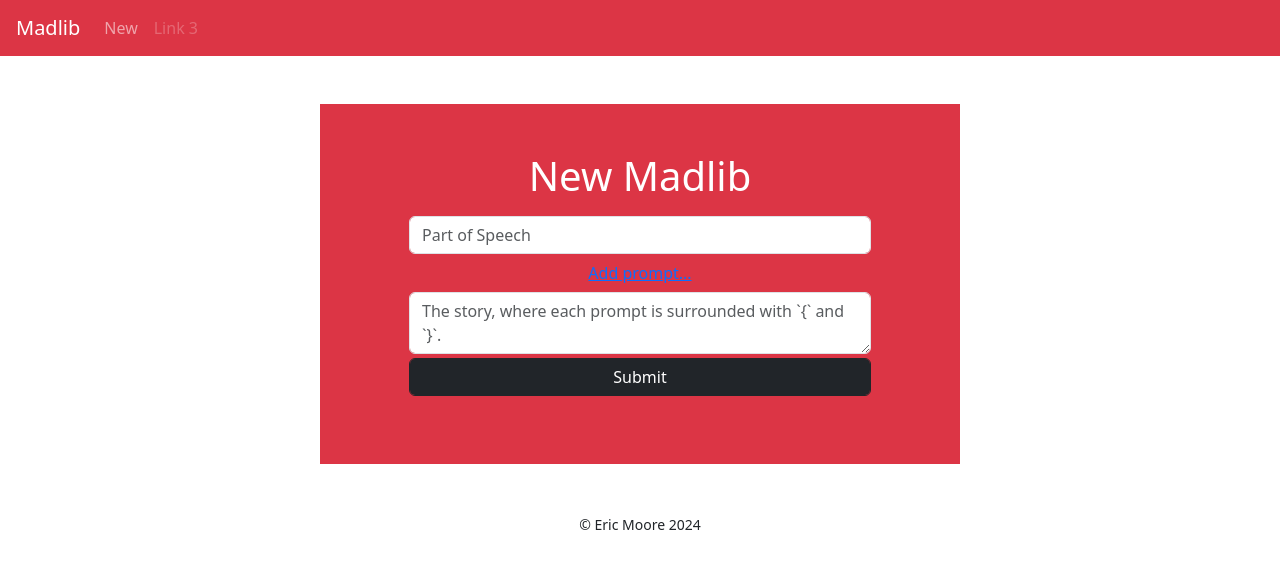
After one commit to ericmoore0709/jinja_madlibs, a Flask app: page /new in a window 1280 px wide. The commit adds this page. Shown: the top 569 px of the page. Run offline with Flask 2, Linux system fonts and the light colour scheme.

Commit message:
Added new madlib functionality

```diff
--- a/app.py
+++ b/app.py
@@ -1,11 +1,11 @@
-from flask import Flask, render_template, request
+from flask import Flask, render_template, request, redirect
 from stories import Story, story, StoryList, storyList
 
 app = Flask(__name__)
 
 
 @app.route('/<id>', methods=['GET', 'POST'])
-def displayFillForm(id: str):
+def id(id: str):
 
     if request.method == 'POST':
         answers = request.form
@@ -21,9 +21,22 @@ def displayFillForm(id: str):
 def new():
     if request.method == 'POST':
         # process new story
-        return render_template('stories.html', stories=storyList)
+        form = request.form
+
+        # parse prompts from form
+        prompts = [pos for prompt, pos in form.items() if 'prompt' in prompt]
+
+        template = form['template']
+
+        try:
+            story = Story(prompts, template)
+            storyList.addStory(story)
+            return redirect('/')
+        except Exception as ex:
+            print(ex)
+            return render_template('new.html', story=Story(), title="New", error="There was an error parsing your madlib story.")
     else:
-        return render_template('new.html', story=Story(""), title="New")
+        return render_template('new.html', story=Story(), title="New")
 
 
 @app.route('/')
--- a/templates/layout/base.html
+++ b/templates/layout/base.html
@@ -20,6 +20,35 @@
     <script src="https://code.jquery.com/jquery-3.7.1.slim.min.js"
         integrity="sha256-kmHvs0B+OpCW5GVHUNjv9rOmY0IvSIRcf7zGUDTDQM8=" crossorigin="anonymous"></script>
 
+    <!-- JS for new madlib input generator -->
+    <script>
+        $('#add_prompt').click((e) => {
+            e.preventDefault();
+
+            const inputId = $('#input_list').children.length
+
+            $input = $('<input />')
+                .attr('type', 'text')
+                .attr('placeholder', 'Part of Speech')
+                .addClass('form-control')
+                .attr('name', 'prompt' + inputId)
+
+            $delBtn = $('<button>')
+                .addClass('btn btn-danger-subtle text-white')
+                .text("X")
+                .click((e) => {
+                    e.preventDefault();
+                    $div = $(e.target).closest('div');
+                    $div.remove()
+                })
+
+            $inDiv = $('<div>')
+                .addClass('container d-flex')
+                .append($input)
+                .append($delBtn)
+            $('#input_list').append($inDiv);
+        })
+    </script>
 </body>
 
 </html>
--- /dev/null
+++ b/templates/new.html
@@ -0,0 +1,16 @@
+{% extends 'layout/base.html'%}
+{% block content %}
+{% if error %}<span class="bg-danger text-white">{{error}}</span>{% endif %}
+<div class="container w-50 mx-auto my-5 bg-danger text-white py-5">
+    <h1 class="w-50 m-auto text-center">New Madlib</h1>
+    <form action="/new" method="post" class="form d-flex flex-column w-75 m-auto py-3">
+        <div id="input_list">
+            <input class="form-control" type="text" placeholder="Part of Speech" name="prompt1" />
+        </div>
+        <button class="btn btn-link" id="add_prompt">Add prompt...</button>
+        <textarea class="form-control" placeholder="The story, where each prompt is surrounded with `{` and `}`."
+            name="template"></textarea>
+        <input class="form-control btn btn-dark my-1" type="submit" value="Submit" />
+    </form>
+</div>
+{% endblock %}
--- a/templates/stories.html
+++ b/templates/stories.html
@@ -2,10 +2,10 @@
 {% block content %}
 
 {% if stories %}
-<div class="container">
+<div class="container d-flex">
     {% for story in stories.getStories() %}
 
-    <div class="card m-2" style="width: 18rem;">
+    <div class="card m-2" style="width: 18rem; height:fit-content;">
         <div class="card-header bg-danger text-white">
             <h3>{{ story.prompts|length}} prompts</h3>
         </div>
```
